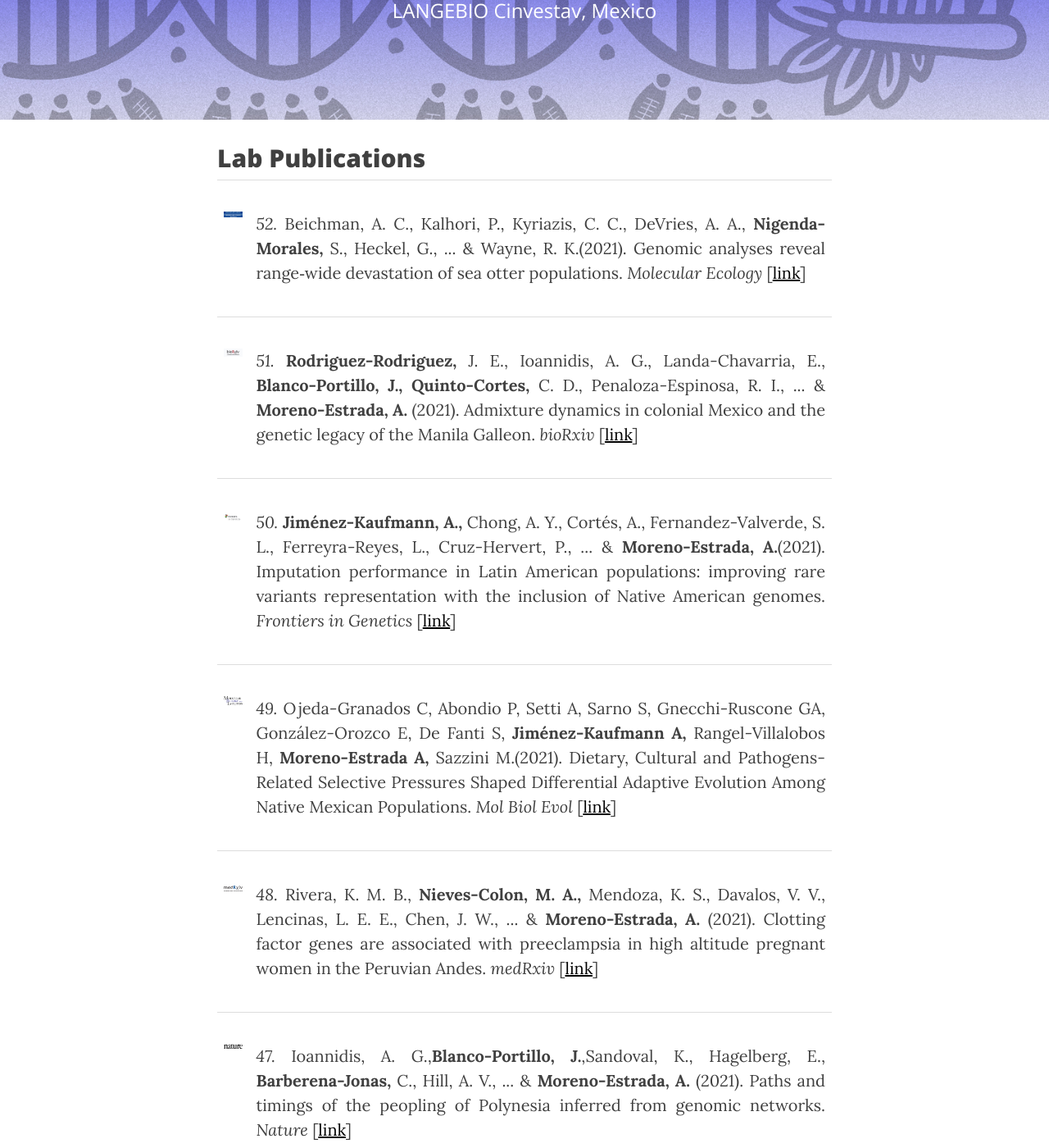
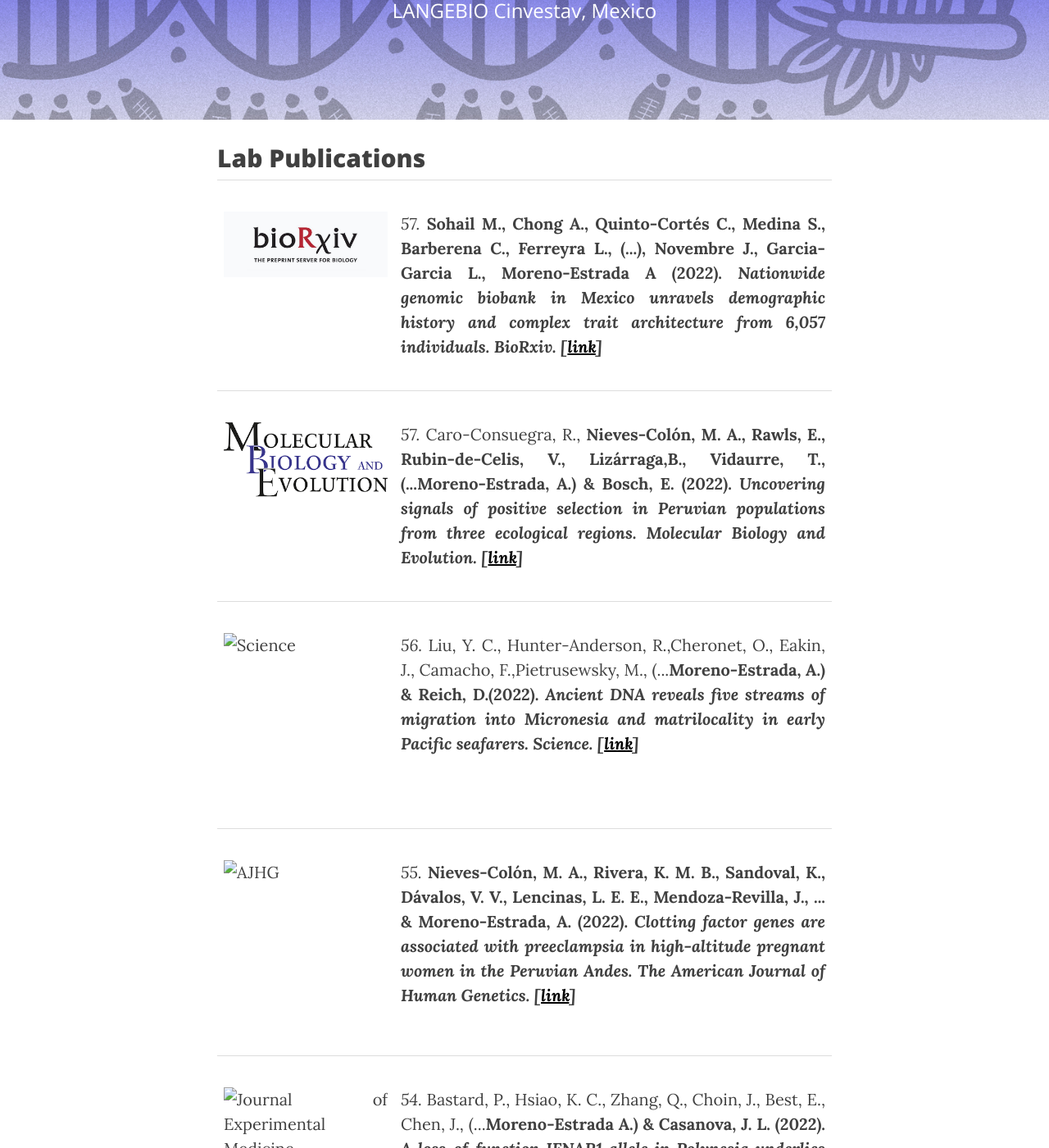
Before and after one commit to milkshakeplustip/milkshakeplustip.github.io, a Jekyll site: the page built from publications.html, in a window 1280 px wide and 1400 px high, scrolled down 198 px. Shown: the whole window at 82% size. Built offline with Jekyll 4.4.1, drawn with Linux system fonts in a browser that asks for light colours; nearby versions of some CDN libraries; some of the changed text lies outside the part shown.

Commit message:
Update publications.html 2023_1

```diff
--- a/publications.html
+++ b/publications.html
@@ -8,14 +8,36 @@
 <p></p>
 <h2>Lab Publications</h2>
 <table style="width:100%">
+		<td><p style="text-align:justify"><img src="/img/publications/biorxiv_logo.jpg" alt="BioRxiv" height="200" width="200"></p></td>
+		<td><p style="text-align:justify"><i>57.</i> <b>Sohail M., Chong A., <b>Quinto-Cortés C., <b>Medina S., <b>Barberena C., Ferreyra L., (...), Novembre J., Garcia-Garcia L., <b>Moreno-Estrada A (2022). <i> Nationwide genomic biobank in Mexico unravels demographic history and complex trait architecture from 6,057 individuals. <i> BioRxiv. </i>[<a href="https://doi.org/10.1101/2022.07.11.499652">link</a>]</td>
+	</tr>
+	<tr>
+		<td><p style="text-align:justify"><img src="/img/publications/MBE_logo.png" alt="MBE" height="200" width="200"></p></td>
+		<td><p style="text-align:justify"><i>57.</i> Caro-Consuegra, R., <b>Nieves-Colón, M. A., Rawls, E., Rubin-de-Celis, V., Lizárraga,B., Vidaurre, T., (...<b>Moreno-Estrada, A.) & Bosch, E. (2022). <i> Uncovering signals of positive selection in Peruvian populations from three ecological regions. <i> Molecular Biology and Evolution. </i>[<a href="https://doi.org/10.1093/molbev/msac158">link</a>]</td>
+	</tr>
+	<tr>
+		<td><p style="text-align:justify"><img src="/img/publications/science-logo.png" alt="Science" height="200" width="200"></p></td>
+		<td><p style="text-align:justify"><i>56.</i> Liu, Y. C., Hunter-Anderson, R.,Cheronet, O., Eakin, J., Camacho, F.,Pietrusewsky, M., (...<b>Moreno-Estrada, A.) & Reich, D.(2022). <i> Ancient DNA reveals five streams of migration into Micronesia and matrilocality in early Pacific seafarers. <i> Science. </i>[<a href="https://doi.org/10.1126/science.abm6536">link</a>]</td>
+	</tr>
+	<tr>
+		<td><p style="text-align:justify"><img src="/img/publications/AJHG.png" alt="AJHG" height="200" width="200"></p></td>
+		<td><p style="text-align:justify"><i>55.</i> <b>Nieves-Colón, M. A., Rivera, K. M. B., Sandoval, K., Dávalos, V. V., Lencinas, L. E. E., Mendoza-Revilla, J., ... & <b>Moreno-Estrada, A. (2022). <i> Clotting factor genes are associated with preeclampsia in high-altitude pregnant women in the Peruvian Andes. <i> The American Journal of Human Genetics. </i>[<a href="https://doi.org/10.1016/j.ajhg.2022.04.014">link</a>]</td>
+	</tr>
+	<tr>
+		<td><p style="text-align:justify"><img src="/img/publications/JEM-title.png" alt="Journal of Experimental Medicine" height="200" width="200"></p></td>
+		<td><p style="text-align:justify"><i>54.</i> Bastard, P., Hsiao, K. C., Zhang, Q., Choin, J., Best, E., Chen, J., (...<b>Moreno-Estrada A.) & Casanova, J. L. (2022). <i> A loss-of-function IFNAR1 allele in Polynesia underlies severe viral diseases in homozygotes. <i> Journal of Experimental Medicine. </i>[<a href="https://doi.org/10.1084/jem.20220028">link</a>]</td>
+	</tr>
+	<tr>
+		<td><p style="text-align:justify"><img src="/img/publications/MBE_logo.png" alt="MBE" height="200" width="200"></p></td>
+		<td><p style="text-align:justify"><i>53.</i> Mendoza-Revilla, J., Chacón-Duque, J. C., Fuentes-Guajardo, M., Ormond, L., Wang, K., Hurtado, M., (...<b>Moreno-Estrada A.) & Hellenthal, G. (2022). <i> Disentangling signatures of selection before and after European colonization in Latin Americans. <i> Molecular Biology and Evolution. </i>[<a href="https://doi.org/10.1093/molbev/msac076">link</a>]</td>
+	</tr>
+	<tr>
+		<td><p style="text-align:justify"><img src="/img/publications/rstb.png" alt="Philosophical Transactions of the Royal Society B" height="200" width="200"></p></td>
+		<td><p style="text-align:justify"><i>52.</i> <b>Rodriguez-Rodriguez,</b> J. E., Ioannidis, A. G., Landa-Chavarria, E., <b>Blanco-Portillo, J.,</b> <b>Quinto-Cortes,</b> C. D., Penaloza-Espinosa, R. I., ... & <b>Moreno-Estrada, A.</b> (2022). The genetic legacy of the Manila Galleon trade in Mexico. <i>Philosophical Transactions of the Royal Society B. </i>[<a href="https://doi.org/10.1098/rstb.2020.0419">link</a>]</td>
 	</tr>
 	<tr>
 		<td><p style="text-align:justify"><img src="/img/publications/MolEcology_logo.jpg" alt="MolEcology" height="200" width="200"></p></td>
-		<td><p style="text-align:justify"><i>52.</i> Beichman, A. C., Kalhori, P., Kyriazis, C. C., DeVries, A. A., <b>Nigenda-Morales,</b> S., Heckel, G., ... & Wayne, R. K.(2021). Genomic analyses reveal range‐wide devastation of sea otter populations. <i> Molecular Ecology </i>[<a href="https://onlinelibrary.wiley.com/doi/abs/10.1111/mec.16334">link</a>]</td>
-	</tr>
-	<tr>
-		<td><p style="text-align:justify"><img src="/img/publications/biorxiv_logo.jpg" alt="biorxiv" height="200" width="200"></p></td>
-		<td><p style="text-align:justify"><i>51.</i> <b>Rodriguez-Rodriguez,</b> J. E., Ioannidis, A. G., Landa-Chavarria, E., <b>Blanco-Portillo, J.,</b> <b>Quinto-Cortes,</b> C. D., Penaloza-Espinosa, R. I., ... & <b>Moreno-Estrada, A.</b> (2021). Admixture dynamics in colonial Mexico and the genetic legacy of the Manila Galleon. <i>bioRxiv </i>[<a href="https://www.biorxiv.org/content/10.1101/2021.10.09.463780v1.abstract">link</a>]</td>
+		<td><p style="text-align:justify"><i>51.</i> Beichman, A. C., Kalhori, P., Kyriazis, C. C., DeVries, A. A., <b>Nigenda-Morales,</b> S., Heckel, G., ... & Wayne, R. K.(2021). Genomic analyses reveal range‐wide devastation of sea otter populations. <i> Molecular Ecology </i>[<a href="https://onlinelibrary.wiley.com/doi/abs/10.1111/mec.16334">link</a>]</td>
 	</tr>
 	<tr>
 		<td><p style="text-align:justify"><img src="/img/publications/Frontiers-in-Genetics_logo.png" alt="FrontiersGenetics" height="200" width="200"></p></td>
```
